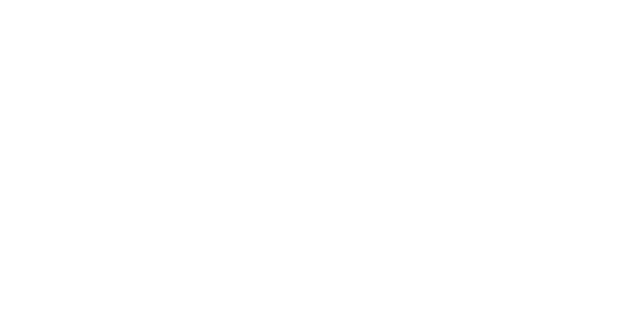
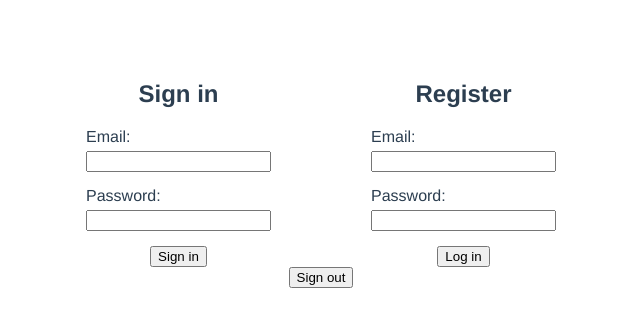
Before and after one commit to idaniel25/TIC-Project-Front, a Vue app: page / in a window 1280 px wide. Shown: the top 326 px of the page, without its empty margins (319-959 px from the left). Built offline with nearby package versions, Linux system fonts and the light colour scheme.

Commit message:
add login/register forms

```diff
--- /dev/null
+++ b/firebaseConfig.js
@@ -0,0 +1,16 @@
+import { initializeApp } from 'firebase/app';
+import { getAuth } from 'firebase/auth';
+
+const firebaseConfig = {
+  apiKey: "AIzaSyDoNuL0andjEGg_SeGFkp38zMqw5RzQzIc",
+  authDomain: "tic-project-9df42.firebaseapp.com",
+  projectId: "tic-project-9df42",
+  storageBucket: "tic-project-9df42.appspot.com",
+  messagingSenderId: "122907587232",
+  appId: "1:122907587232:web:21cd4d509f33d463374fc5"
+};
+
+const app = initializeApp(firebaseConfig);
+const auth = getAuth(app);
+
+export { auth };
--- a/src/App.vue
+++ b/src/App.vue
@@ -1,16 +1,16 @@
 <template>
-  <div>
-
+  <div id="app">
+    <Auth />
   </div>
 </template>
 
 <script>
-
+import Auth from './components/Auth.vue';
 
 export default {
   name: 'App',
   components: {
-
+    Auth
   }
 }
 </script>
--- /dev/null
+++ b/src/components/Auth.vue
@@ -0,0 +1,129 @@
+<!-- eslint-disable vue/multi-word-component-names -->
+
+<template>
+  <div class="auth-container">
+    <form @submit.prevent="signInWithEmail">
+      <h2>Sign in</h2>
+      <div class="auth-section">
+        <div class="form-group">
+          <label for="email">Email:</label>
+          <input type="email" v-model="email" id="email" required />
+        </div>
+        <div class="form-group">
+          <label for="password">Password:</label>
+          <input type="password" v-model="password" id="password" required />
+        </div>
+        <button type="submit">Sign in</button>
+      </div>
+    </form>
+
+    <form @submit.prevent="registerWithEmail">
+      <h2>Register</h2>
+      <div class="auth-section">
+        <div class="form-group">
+          <label for="registerEmail">Email:</label>
+          <input
+            type="email"
+            v-model="registerEmail"
+            id="registerEmail"
+            required
+          />
+        </div>
+        <div class="form-group">
+          <label for="registerPassword">Password:</label>
+          <input
+            type="password"
+            v-model="registerPassword"
+            id="registerPassword"
+            required
+          />
+        </div>
+        <button type="submit">Log in</button>
+      </div>
+    </form>
+  </div>
+  <button @click="signOut">Sign out</button>
+</template>
+
+<script>
+import {
+  signInWithEmailAndPassword,
+  createUserWithEmailAndPassword,
+  signOut,
+} from "firebase/auth";
+import { auth } from "../../firebaseConfig";
+
+export default {
+  data() {
+    return {
+      email: "",
+      password: "",
+      registerEmail: "",
+      registerPassword: "",
+    };
+  },
+  methods: {
+    async signInWithEmail() {
+      try {
+        await signInWithEmailAndPassword(auth, this.email, this.password);
+        console.log("Utilizator autentificat cu succes cu email și parolă!");
+      } catch (error) {
+        console.error(
+          "Eroare la autentificare cu email și parolă:",
+          error.message
+        );
+      }
+    },
+    async signOut() {
+      try {
+        await signOut(auth);
+        console.log("Utilizator deconectat cu succes!");
+      } catch (error) {
+        console.error("Eroare la deconectare:", error.message);
+      }
+    },
+    async registerWithEmail() {
+      try {
+        await createUserWithEmailAndPassword(
+          auth,
+          this.registerEmail,
+          this.registerPassword
+        );
+        console.log("Utilizator înregistrat cu succes cu email și parolă!");
+      } catch (error) {
+        console.error(
+          "Eroare la înregistrare cu email și parolă:",
+          error.code,
+          error.message
+        );
+      }
+    },
+  },
+};
+</script>
+
+<style scoped>
+.auth-container {
+  display: flex;
+  justify-content: center; /* Aliniază pe axa orizontală */
+  align-items: center; /* Aliniază pe axa verticală */
+}
+.auth-section {
+  margin: 0 50px; /* Adaugă un spațiu între secțiuni */
+}
+.form-group {
+  margin-bottom: 15px;
+  display: flex;
+  flex-direction: column;
+}
+
+.form-group label {
+  width: 10%; /* Face eticheta să ocupe întreaga lățime */
+  text-align: left; /* Aliniază textul la stânga */
+  margin-bottom: 5px; /* Adaugă spațiu între label și input */
+}
+
+.form-group input {
+  box-sizing: border-box; /* Include și padding-ul și border-ul în lățimea totală */
+}
+</style>
--- a/src/main.js
+++ b/src/main.js
@@ -1,19 +1,6 @@
 import { createApp } from 'vue';
 import App from './App.vue';
-import firebase from 'firebase/app';
-import 'firebase/firestore';
 
 const app = createApp(App);
 
-const firebaseConfig = {
-    apiKey: "AIzaSyDoNuL0andjEGg_SeGFkp38zMqw5RzQzIc",
-    authDomain: "tic-project-9df42.firebaseapp.com",
-    projectId: "tic-project-9df42",
-    storageBucket: "tic-project-9df42.appspot.com",
-    messagingSenderId: "122907587232",
-    appId: "1:122907587232:web:21cd4d509f33d463374fc5"
-};
-
-firebase.initializeApp(firebaseConfig);
-
 app.mount('#app');
```
Also changed, not shown: src/assets/logo.png (deleted).
